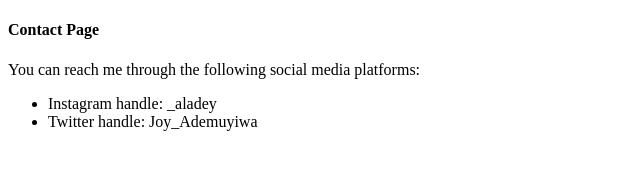
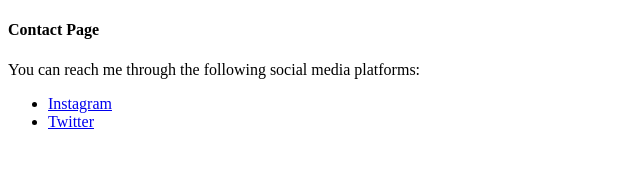
Before and after one commit to aladeyo/zuriPortfolio, a website: page public/contact.html in a window 1280 px wide. Shown: the whole page, without its empty margins (0-640 px from the left). Drawn offline with Linux system fonts and the light colour scheme.

Commit message:
My portfolio site using NodeJs.

```diff
--- a/public/contact.html
+++ b/public/contact.html
@@ -10,8 +10,8 @@
   <h4>Contact Page</h4>
   <p>You can reach me through the following social media platforms:</p>
   <ul>
-    <li>Instagram handle: _aladey</li>
-    <li>Twitter handle: Joy_Ademuyiwa</li>
+    <li><a href="https://www.instagram.com/_aladey/">Instagram</a></li>
+    <li><a href="https://twitter.com/Joy_Ademuyiwa">Twitter</a></li>
   </ul>
 </body>
 </html>
```
